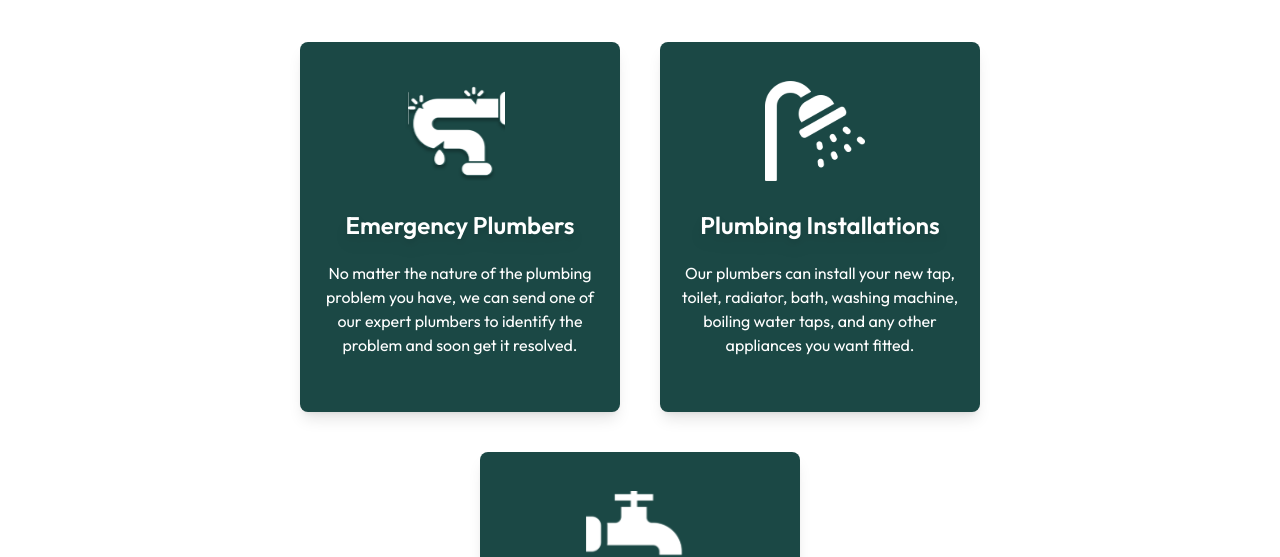
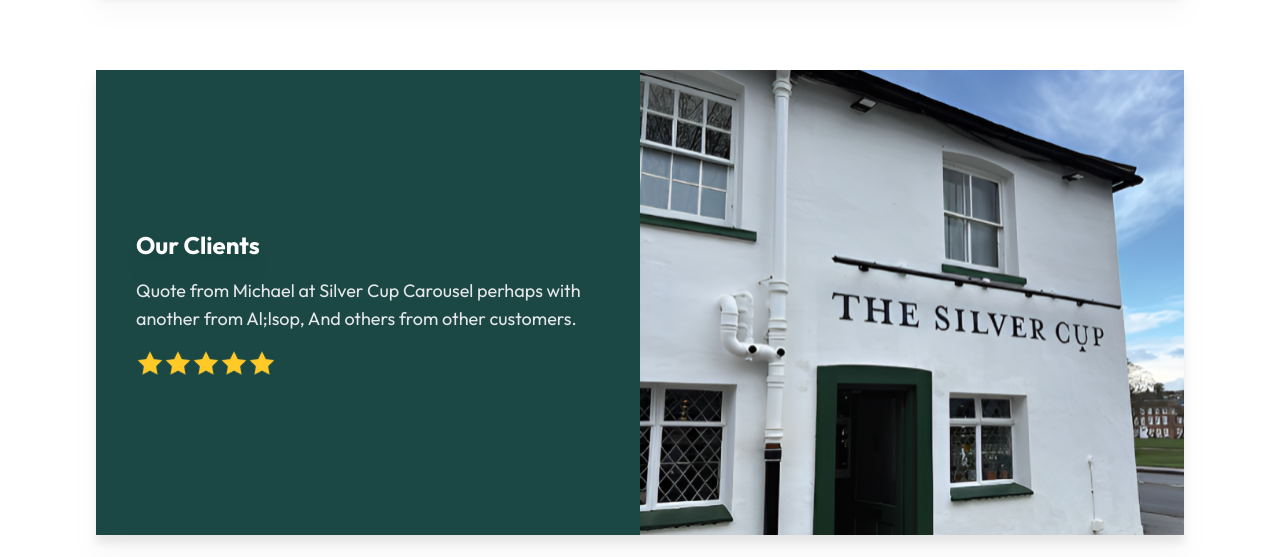
Before and after one commit to ahmedashfaq850/Plumbing-website, a Next.js app: page /plumbing in a window 1280 px wide. Shown: the part 986-1543 px from the top of the page. Built offline with nearby package versions, Linux system fonts and the light colour scheme.

Commit message:
added testimonial section

```diff
--- a/app/page.js
+++ b/app/page.js
@@ -27,6 +27,7 @@
         buttonText="Request Callback"
         imageDes="/plumbingsmith.svg"
         order="order-none"
+
       />
 
       <Services />
@@ -43,6 +44,7 @@
         buttonText="Our Locations"
         imageDes="/van1.svg"
         order="order-2"
+
       />
       </div>
     </main>
--- a/app/plumbing/page.js
+++ b/app/plumbing/page.js
@@ -1,49 +1,49 @@
-import CTA from '@/components/CTA'
-import Community from '@/components/Community'
-import Heading from '@/components/Heading'
-import ImageText from '@/components/ImageText'
-import PlumbingServices from '@/components/PlumbingServices'
-import Team from '@/components/Team'
-import Image from 'next/image'
+import CTA from "@/components/CTA";
+import Community from "@/components/Community";
+import Heading from "@/components/Heading";
+import ImageText from "@/components/ImageText";
+import PlumbingServices from "@/components/PlumbingServices";
+import Team from "@/components/Team";
+import Image from "next/image";
 
 const jobs = [
   {
-    description: 'Fitting taps, sinks, toiletscand showers',
-    imageSrc: '/images/plumbing/One.svg',
+    description: "Fitting taps, sinks, toiletscand showers",
+    imageSrc: "/images/plumbing/One.svg",
   },
   {
-    description: 'Installing new pumps and replacing broken ones',
-    imageSrc: '/images/plumbing/Two.svg',
+    description: "Installing new pumps and replacing broken ones",
+    imageSrc: "/images/plumbing/Two.svg",
   },
   {
-    description: 'Fixing showers, taps and replacing cartridges',
-    imageSrc: '/images/plumbing/Three.svg',
+    description: "Fixing showers, taps and replacing cartridges",
+    imageSrc: "/images/plumbing/Three.svg",
   },
   {
-    description: 'Locating and fixing leaks',
-    imageSrc: '/images/plumbing/Four.svg',
+    description: "Locating and fixing leaks",
+    imageSrc: "/images/plumbing/Four.svg",
   },
   {
-    description: 'Running pipework for washing machines and dishwaters',
-    imageSrc: '/images/plumbing/Five.svg',
+    description: "Running pipework for washing machines and dishwaters",
+    imageSrc: "/images/plumbing/Five.svg",
   },
   {
-    description: 'Installing water softeners and filters',
-    imageSrc: '/images/plumbing/Six.svg',
-  },{
-    description: 'Installing boiling water taps',
-    imageSrc: '/images/plumbing/Seven.svg',
-  },{
-    description: 'Repairing toilet flush mechanisms',
-    imageSrc: '/images/plumbing/Eight.svg',
-  },{
-    description: 'All types of shower system repairs and installations',
-    imageSrc: '/images/plumbing/Nine.svg',
+    description: "Installing water softeners and filters",
+    imageSrc: "/images/plumbing/Six.svg",
   },
-
-]
-
-
+  {
+    description: "Installing boiling water taps",
+    imageSrc: "/images/plumbing/Seven.svg",
+  },
+  {
+    description: "Repairing toilet flush mechanisms",
+    imageSrc: "/images/plumbing/Eight.svg",
+  },
+  {
+    description: "All types of shower system repairs and installations",
+    imageSrc: "/images/plumbing/Nine.svg",
+  },
+];
 
 const Plumbing = () => {
   return (
@@ -70,6 +70,21 @@
           buttonText="Book a Plumner"
           imageDes="/van1.svg"
           order="order-2"
+          marginBottom="20"
+        />
+
+        {/* TESTIMONIAL SECTION */}
+        <ImageText
+          title="Our Clients"
+          description="Quote from Michael at Silver Cup
+Carousel perhaps with another from Al;lsop,
+And others from other customers.
+"
+          buttonR= {true}
+          imageDes="/images/testimonial.svg"
+          order="order-none"
+          marginBottom="20"
+          height="450px"
         />
 
         <PlumbingServices />
@@ -114,18 +129,18 @@
         />
         <Community />
         <Heading afterOurText="LOCATIONS" />
-        <div className="mb-20">
+
         <ImageText
           title="We have you covered!"
           description="Our team are based in Harpenden and St Albans covering all the surrounding areas including Redbourn,Wheathampstead, Kimpton, Sandridge, Markyate, Slip End, Caddington, and more."
           buttonText="Our Locations"
           imageDes="/van1.svg"
           order="order-2"
+          marginBottom="20"
         />
       </div>
     </div>
-    </div>
   );
-}
+};
 
-export default Plumbing
+export default Plumbing;
--- a/components/ImageText.jsx
+++ b/components/ImageText.jsx
@@ -1,20 +1,50 @@
-import React from 'react';
-import Image from 'next/image'
+import React from "react";
+import Image from "next/image";
 
-const ImageText = ({title,description,buttonText,imageDes,order,marginBottom}) => {
-    // console.log(order)
+const Stars = () => {
+  return <Image src="/images/rating.svg" width="28" height="28" alt="rating" />;
+};
+
+const ImageText = ({
+  title,
+  description,
+  buttonText,
+  imageDes,
+  order,
+  marginBottom = "20",
+  height = "350px",
+  buttonR = false,
+}) => {
+  // console.log(order)
+
   return (
-    <div className={`drop-shadow-xl w-full mdu:h-[350px] mb-${marginBottom} sm:mb-${marginBottom} bg-black flex mdu:flex-row flex-col`}>
+    <div
+      className={`drop-shadow-xl w-full mdu:h-[${height}] mb-${marginBottom} sm:mb-${marginBottom} bg-black flex mdu:flex-row flex-col`}
+    >
       {/* Text */}
       <div
         className={`bg-[#1B4845] w-full max-[861px]:order-2 mdu:w-[50%] ${order} flex justify-center items-center`}
       >
         <div className="w-full p-5 sm:p-10 gap-4 mdu:gap-4 flex flex-col justify-start">
-          <h2 className="text-white font-bold drop-shadow-xl  sm:text-2xl">{title}</h2>
-          <p className="text-gray-200 text-sm sm:text-sm lg:text-lg">{description}</p>
-          <button className="bg-[#73D043] shadow-md text-white w-fit py-1 px-2.5 sm:py-2 sm:px-4 rounded-lg font-semibold">
-            {buttonText}
-          </button>
+          <h2 className="text-white font-bold drop-shadow-xl  sm:text-2xl">
+            {title}
+          </h2>
+          <p className="text-gray-200 text-sm sm:text-sm lg:text-lg">
+            {description}
+          </p>
+          {!buttonR ? (
+            <button className="bg-[#73D043] shadow-md text-white w-fit py-1 px-2.5 sm:py-2 sm:px-4 rounded-lg font-semibold">
+              {buttonText}
+            </button>
+          ) : (
+            <div className="flex justify-start items-center">
+              <Stars />
+              <Stars />
+              <Stars />
+              <Stars />
+              <Stars />
+            </div>
+          )}
         </div>
       </div>
       {/* Image */}
@@ -31,6 +61,6 @@
       </div>
     </div>
   );
-}
+};
 
-export default ImageText
+export default ImageText;
--- a/components/PlumbingServices.jsx
+++ b/components/PlumbingServices.jsx
@@ -20,7 +20,7 @@
 ]
 const PlumbingServices = () => {
   return (
-    <div className="p-12">
+    <div className="p-12 drop-shadow-2xl">
       <Heading afterOurText="PLUMBING SERVICES" />
       <div className="flex gap-10 mb-7 sm:mb-10 flex-wrap justify-center mt-10">
         {services.map((service, index) => (
```
Also changed, not shown: public/images/rating.svg (added), public/images/testimonial.svg (added). Lines whose indentation alone changed are shown as unchanged.
